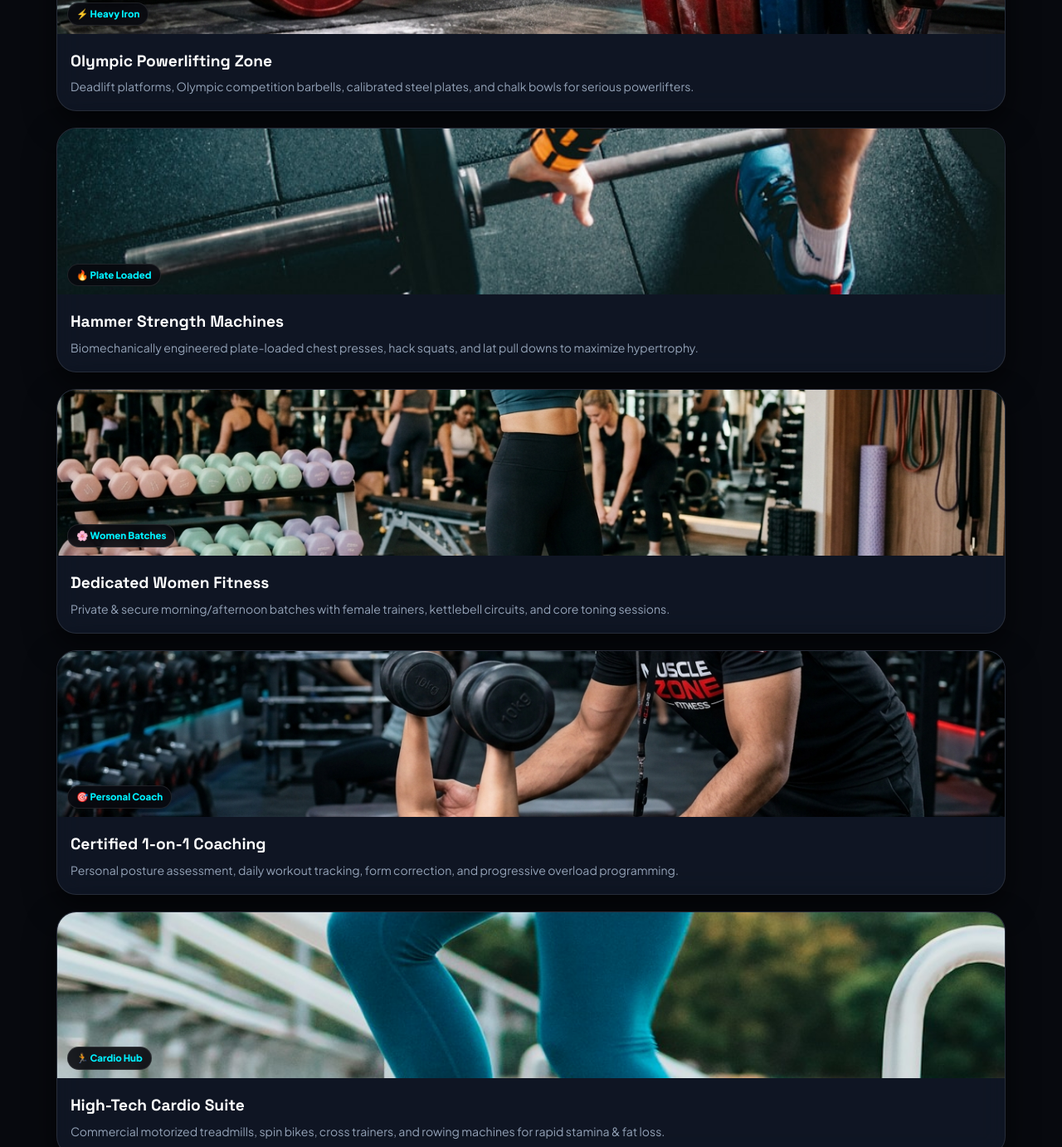
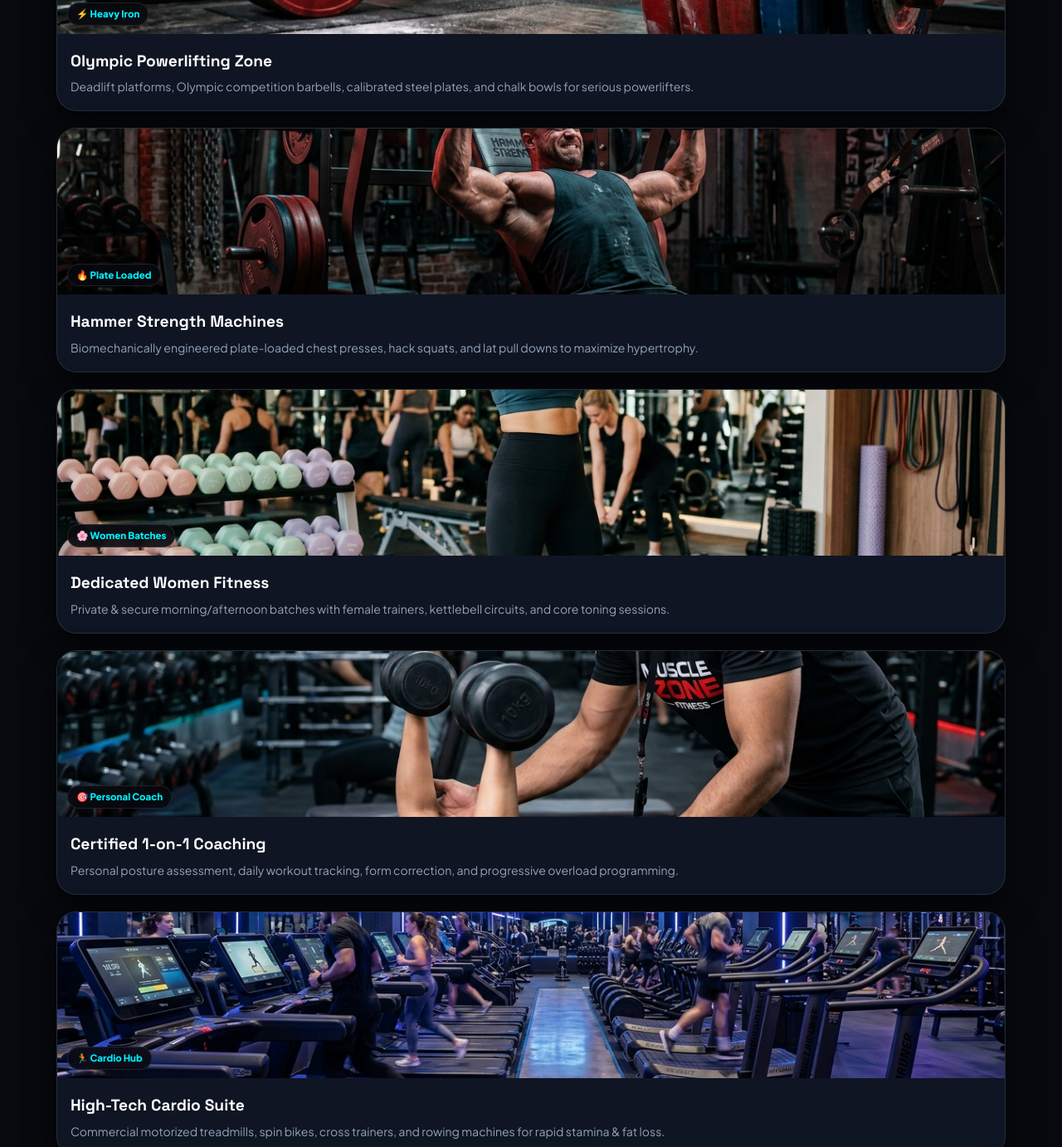
Before and after one commit to RoyalInnsog/muscle-zone-fitness, a plain HTML site: page index.html in a window 1280 px wide. Shown: the part 1763-3146 px from the top of the page at 83% size. Drawn offline with Linux system fonts and the light colour scheme.

Commit message:
feat: updated all remaining card images with bespoke generated assets

```diff
--- a/index.html
+++ b/index.html
@@ -1005,7 +1005,7 @@
         <!-- Card 2 -->
         <div class="bento-card">
           <div class="bento-img-wrap">
-            <img src="images/squat_rack.jpg" alt="Hammer Strength Machines">
+            <img src="images/hammer_strength.jpg" alt="Hammer Strength Machines">
             <div class="bento-tag">🔥 Plate Loaded</div>
           </div>
           <div class="bento-content">
@@ -1041,7 +1041,7 @@
         <!-- Card 5 -->
         <div class="bento-card">
           <div class="bento-img-wrap">
-            <img src="images/cardio_zone.jpg" alt="Cardio & Endurance">
+            <img src="images/cardio_treadmills.jpg" alt="Cardio & Endurance">
             <div class="bento-tag">🏃 Cardio Hub</div>
           </div>
           <div class="bento-content">
```
Also changed, not shown: images/cardio_treadmills.jpg (added), images/hammer_strength.jpg (added), 1 other file.
